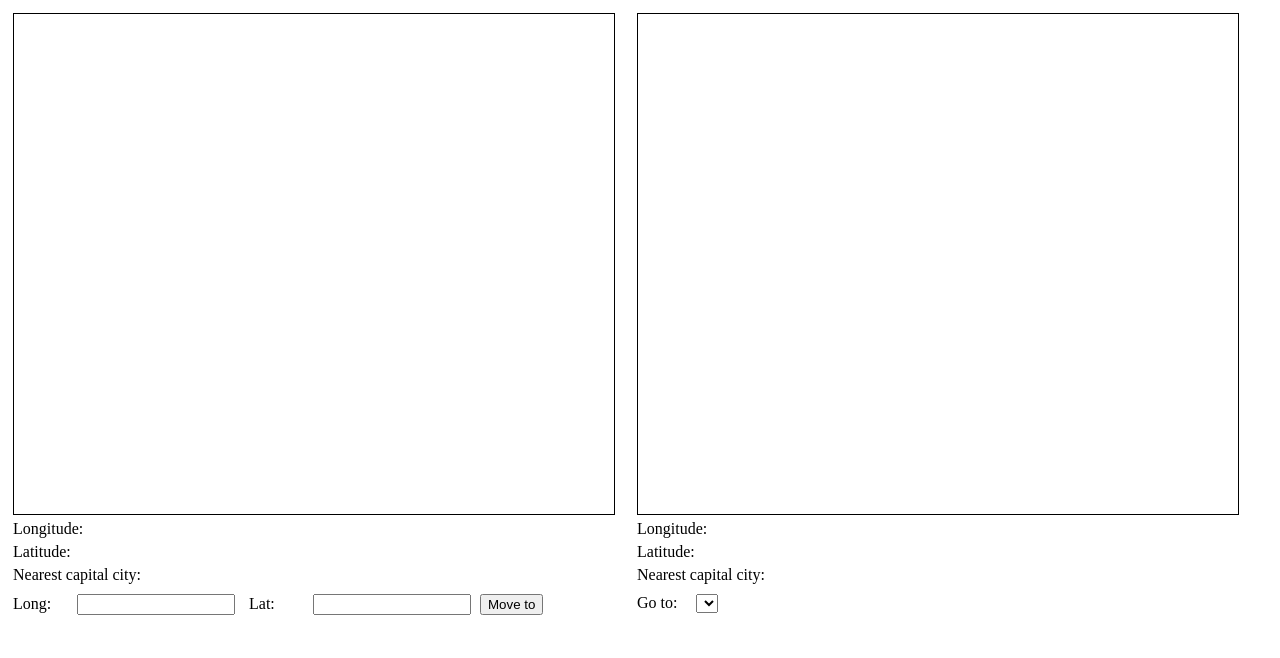
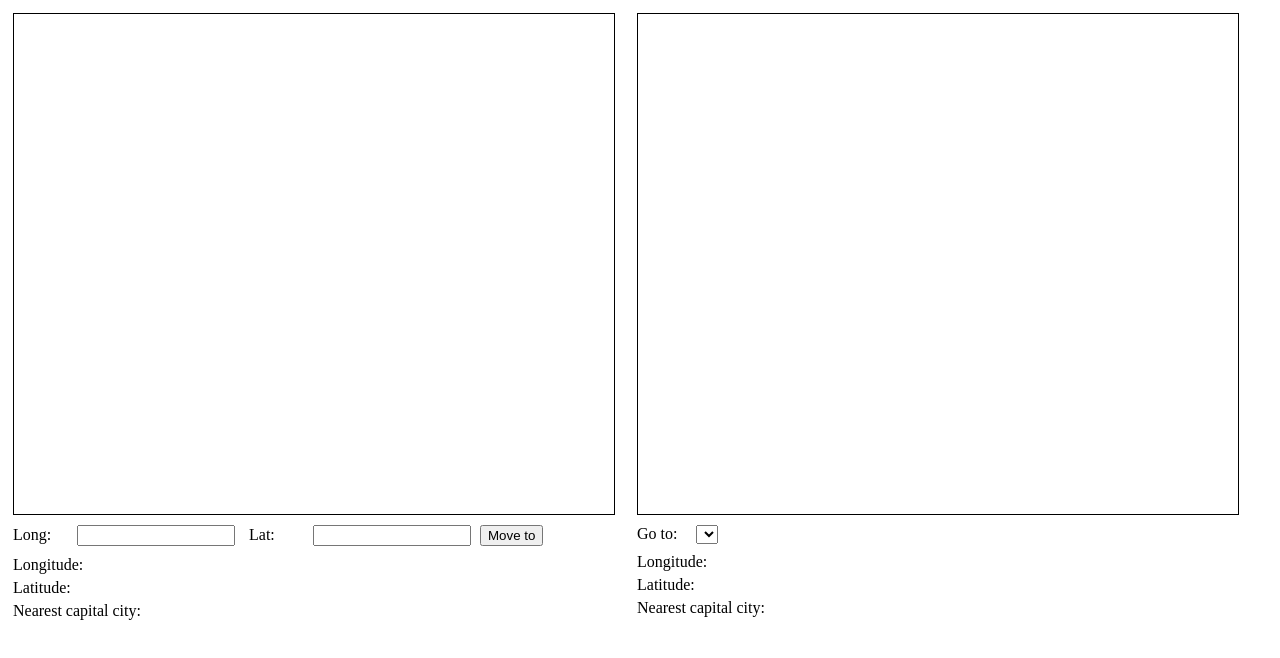
Before and after one commit to Rohupt/AntipodesApp, a website built with Parcel: page index.html in a window 1280 px wide. Built offline with nearby package versions, Linux system fonts and the light colour scheme.

Commit message:
Change interface structure

```diff
--- a/index.html
+++ b/index.html
@@ -8,9 +8,6 @@
     <body>
         <div class="container" id="left_container">
             <div class="map" id="map_a"></div>
-            <p>Longitude:&Tab;<span id="left_long"></span></p>
-            <p>Latitude:&Tab;<span id="left_lat"></span></p>
-            <p>Nearest capital city:&Tab;<span id='left_city'></span></p>
             <div class="form">
                 <label for="left_long_input">Long:</label>
                 <input id="left_long_input" type="number" step="0.01" min="-180" max="180"/>
@@ -18,16 +15,19 @@
                 <input id="left_lat_input" type="number" step="0.01" min="-90" max="90"/>
                 <button id="button">Move to</button>
             </div>
+            <p>Longitude:&Tab;<span id="left_long"></span></p>
+            <p>Latitude:&Tab;<span id="left_lat"></span></p>
+            <p>Nearest capital city:&Tab;<span id='left_city'></span></p>
         </div>
         <div class="container" id="right_container">
             <div class="map" id="map_b"></div>
-            <p>Longitude:&Tab;<span id="right_long"></span></p>
-            <p>Latitude:&Tab;<span id="right_lat"></span></p>
-            <p>Nearest capital city:&Tab;<span id='right_city'></span></p>
             <div class="form">
                 <label for="capitals">Go to:</label>
                 <select id="capitals"></select>
             </div>
+            <p>Longitude:&Tab;<span id="right_long"></span></p>
+            <p>Latitude:&Tab;<span id="right_lat"></span></p>
+            <p>Nearest capital city:&Tab;<span id='right_city'></span></p>
         </div>
         <script src="./index.js"></script>
     </body>
--- a/index.js
+++ b/index.js
@@ -165,6 +165,7 @@ map_b.on('moveend', () => {
 });
 
 button.onclick = () => {
+    if (!llongi.value || ! llati.value) return;
     let coord = fromLonLat([llongi.value, llati.value]);
     map_a.getView().animate({
         center: coord
```
